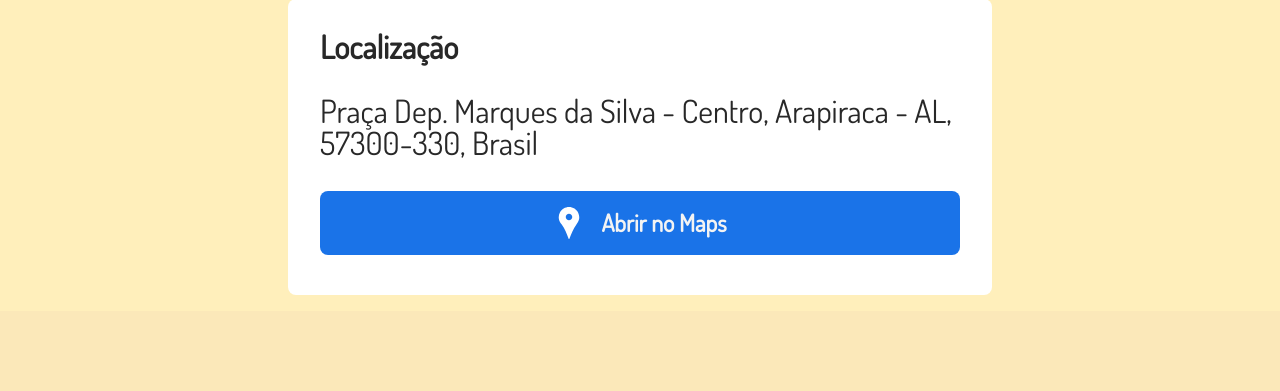
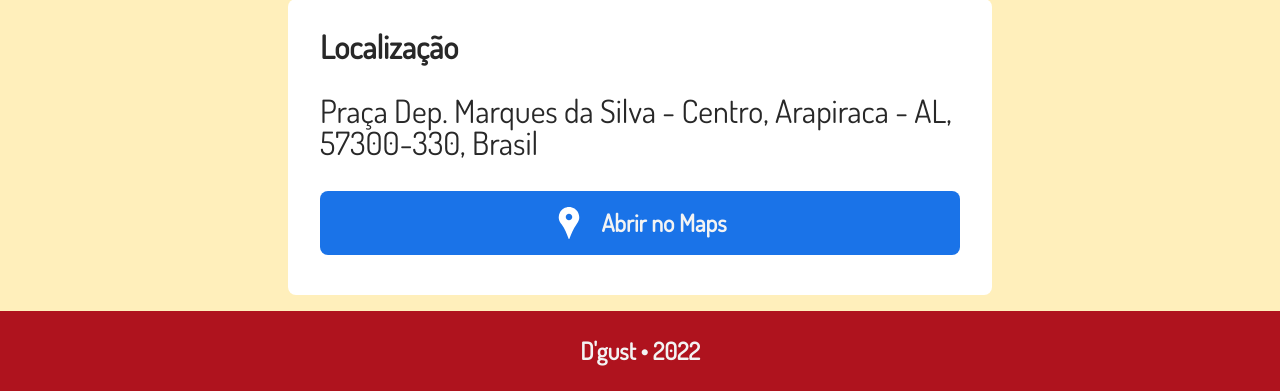
Before and after one commit to eduardor0cha/dgust-frontend, a PHP site: page / in a window 1280 px wide. Shown: the part 1857-2248 px from the top of the page. Before the commit the page ends 2152 px from the top, so only its background shows below. Run offline with PHP 8.4, Linux system fonts and the light colour scheme.

Commit message:
Add footer

```diff
--- /dev/null
+++ b/css/components/footer.css
@@ -0,0 +1,10 @@
+#footer {
+  height: 5rem;
+  background-color: var(--red);
+  display: flex;
+  align-items: center;
+  justify-content: center;
+  font-size: 1.5rem;
+  color: var(--white);
+  font-weight: bold;
+}
--- a/css/main.css
+++ b/css/main.css
@@ -3,6 +3,7 @@
 @import "./base/reset.css";
 @import "./base/topography.css";
 
+@import "./components/footer.css";
 @import "./components/navbar.css";
 
 @import "./pages/index.css";
--- a/index.html
+++ b/index.html
@@ -104,5 +104,8 @@
         </a>
       </div>
     </main>
+    <footer id="footer">
+      <span>D'gust • 2022</span>
+    </footer>
   </body>
 </html>
```
